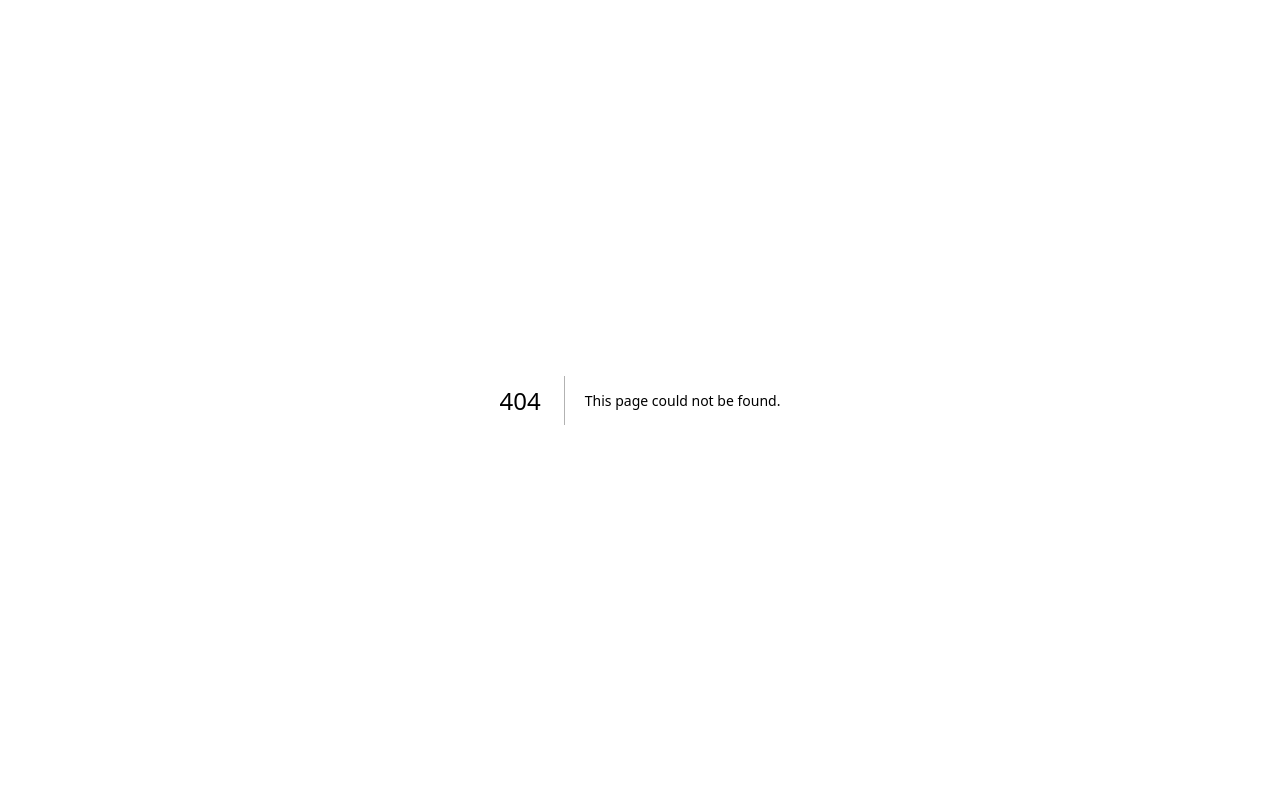
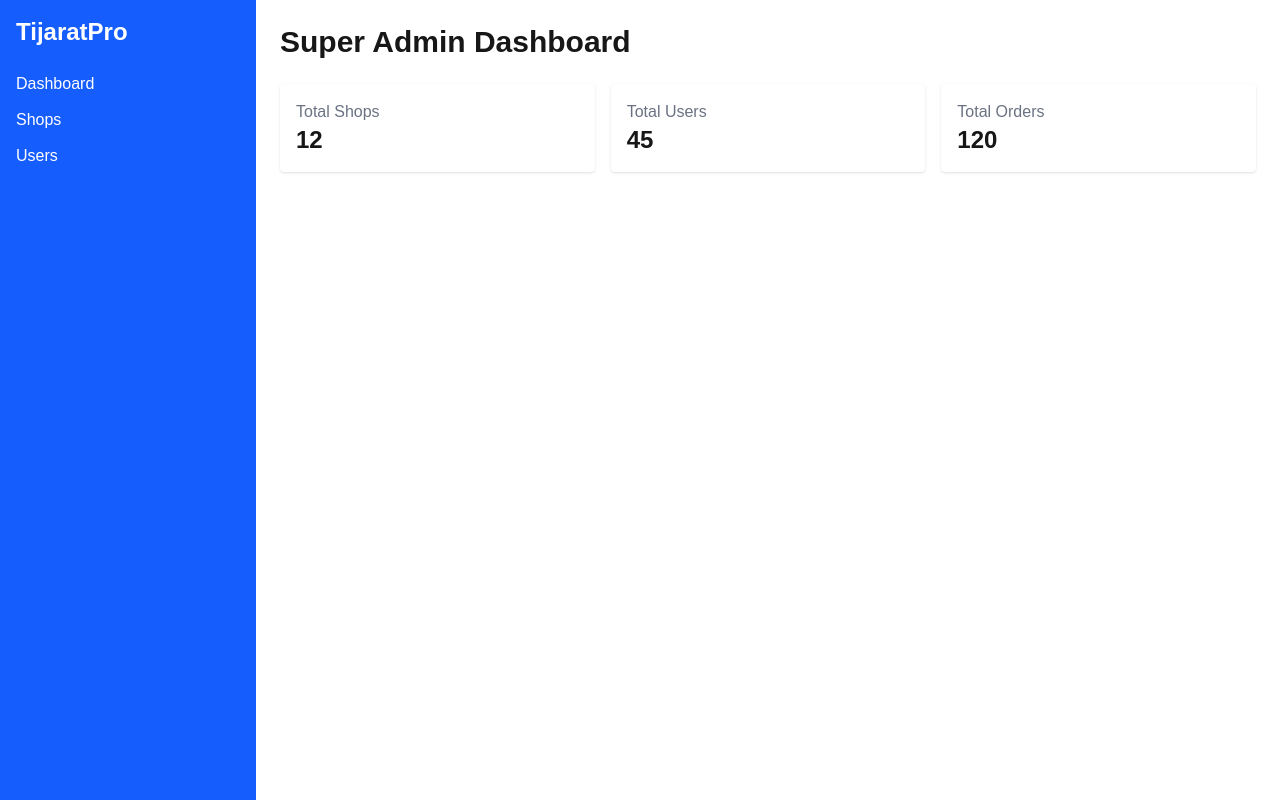
Before and after one commit to bazistudio/tijaratpro-admin-web, a Next.js app: page /super-admin/dashboard in a window 1280 px wide. Before the commit this address had no page. Built offline with nearby package versions, Linux system fonts and the light colour scheme.

Commit message:
update all files

```diff
--- a/app/layout.tsx
+++ b/app/layout.tsx
@@ -1,33 +1,20 @@
-import type { Metadata } from "next";
-import { Geist, Geist_Mono } from "next/font/google";
 import "./globals.css";
 
-const geistSans = Geist({
-  variable: "--font-geist-sans",
-  subsets: ["latin"],
-});
-
-const geistMono = Geist_Mono({
-  variable: "--font-geist-mono",
-  subsets: ["latin"],
-});
-
-export const metadata: Metadata = {
-  title: "Create Next App",
-  description: "Generated by create next app",
+export const metadata = {
+  title: "TijaratPro Admin",
+  description: "ERP Admin Dashboard",
 };
 
 export default function RootLayout({
   children,
-}: Readonly<{
+}: {
   children: React.ReactNode;
-}>) {
+}) {
   return (
-    <html
-      lang="en"
-      className={`${geistSans.variable} ${geistMono.variable} h-full antialiased`}
-    >
-      <body className="min-h-full flex flex-col">{children}</body>
+    <html lang="en">
+      <body className="bg-gray-100">
+        {children}
+      </body>
     </html>
   );
 }
--- /dev/null
+++ b/app/shop/dashboard/page.tsx
@@ -0,0 +1,39 @@
+import Sidebar from "@/components/Sidebar";
+import StatCard from "@/components/StatCard";
+
+export default function ShopDashboard() {
+  return (
+    <div className="flex">
+
+      <Sidebar role="shop" />
+
+      <div className="flex-1 p-6">
+
+        <h1 className="text-3xl font-bold mb-6">
+          Shop Dashboard
+        </h1>
+
+        <div className="grid grid-cols-3 gap-4">
+
+          <StatCard
+            title="Products"
+            value={85}
+          />
+
+          <StatCard
+            title="Orders Today"
+            value={14}
+          />
+
+          <StatCard
+            title="Low Stock"
+            value={5}
+          />
+
+        </div>
+
+      </div>
+
+    </div>
+  );
+}
--- /dev/null
+++ b/app/super-admin/dashboard/page.tsx
@@ -0,0 +1,39 @@
+import Sidebar from "@/components/Sidebar";
+import StatCard from "@/components/StatCard";
+
+export default function SuperAdminDashboard() {
+  return (
+    <div className="flex">
+
+      <Sidebar role="super" />
+
+      <div className="flex-1 p-6">
+
+        <h1 className="text-3xl font-bold mb-6">
+          Super Admin Dashboard
+        </h1>
+
+        <div className="grid grid-cols-3 gap-4">
+
+          <StatCard
+            title="Total Shops"
+            value={12}
+          />
+
+          <StatCard
+            title="Total Users"
+            value={45}
+          />
+
+          <StatCard
+            title="Total Orders"
+            value={120}
+          />
+
+        </div>
+
+      </div>
+
+    </div>
+  );
+}
--- /dev/null
+++ b/components/Sidebar.tsx
@@ -0,0 +1,47 @@
+"use client";
+
+import Link from "next/link";
+
+export default function Sidebar({ role }: { role: string }) {
+  return (
+    <div className="w-64 h-screen bg-blue-600 text-white p-4">
+
+      <h1 className="text-2xl font-bold mb-6">
+        TijaratPro
+      </h1>
+
+      {role === "super" && (
+        <>
+          <Link href="/super-admin/dashboard">
+            <p className="mb-3">Dashboard</p>
+          </Link>
+
+          <Link href="/super-admin/shops">
+            <p className="mb-3">Shops</p>
+          </Link>
+
+          <Link href="/super-admin/users">
+            <p className="mb-3">Users</p>
+          </Link>
+        </>
+      )}
+
+      {role === "shop" && (
+        <>
+          <Link href="/shop/dashboard">
+            <p className="mb-3">Dashboard</p>
+          </Link>
+
+          <Link href="/shop/products">
+            <p className="mb-3">Products</p>
+          </Link>
+
+          <Link href="/shop/orders">
+            <p className="mb-3">Orders</p>
+          </Link>
+        </>
+      )}
+
+    </div>
+  );
+}
--- /dev/null
+++ b/components/Statcard.tsx
@@ -0,0 +1,21 @@
+export default function StatCard({
+  title,
+  value,
+}: {
+  title: string;
+  value: number;
+}) {
+  return (
+    <div className="bg-white p-4 rounded shadow">
+
+      <h2 className="text-gray-500">
+        {title}
+      </h2>
+
+      <p className="text-2xl font-bold">
+        {value}
+      </p>
+
+    </div>
+  );
+}
```
Also changed, not shown: package.json (+13 -1 lines), app/super-admin/shops/page.tsx (added), app/super-admin/users/page.tsx (added), components/Navbar.tsx (added), components/Themepicker.tsx (added), lib/mockdata.tsx (added), 1 other file (tests, documents, lock files or other folders).
